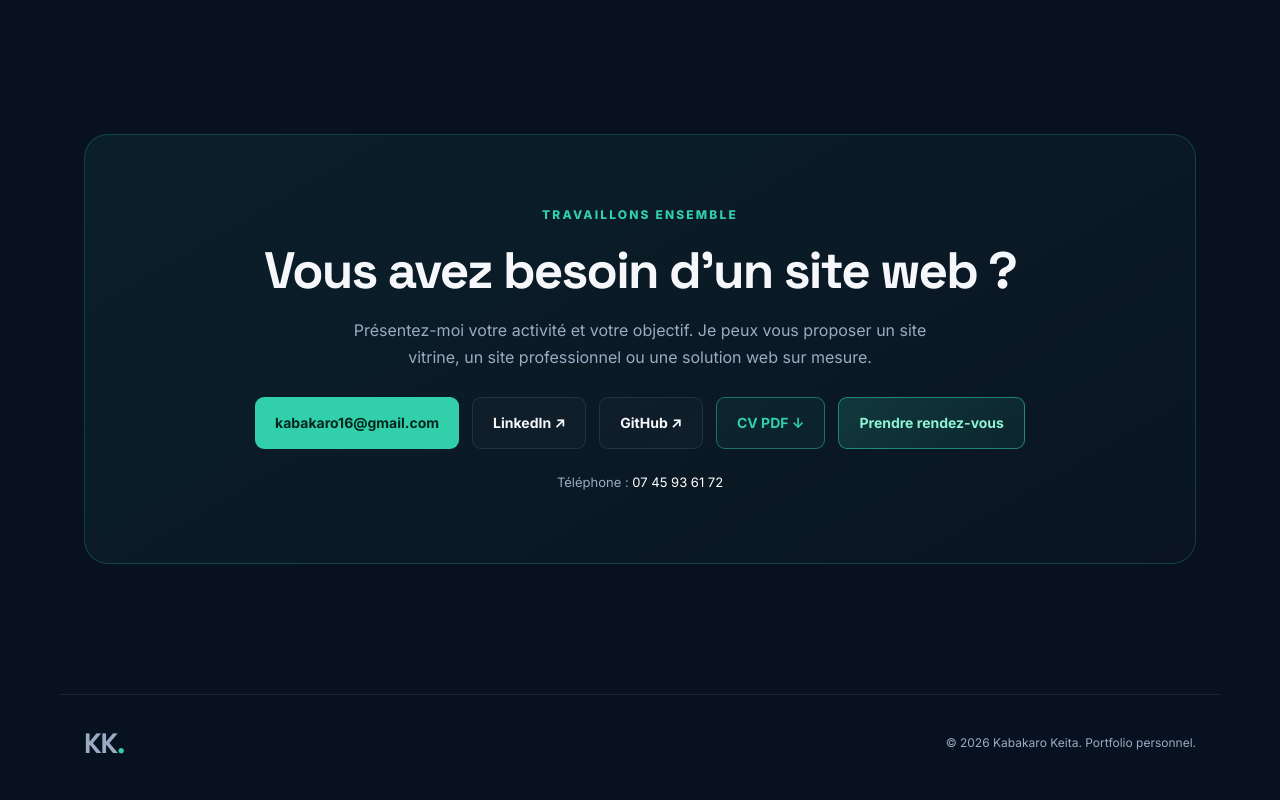
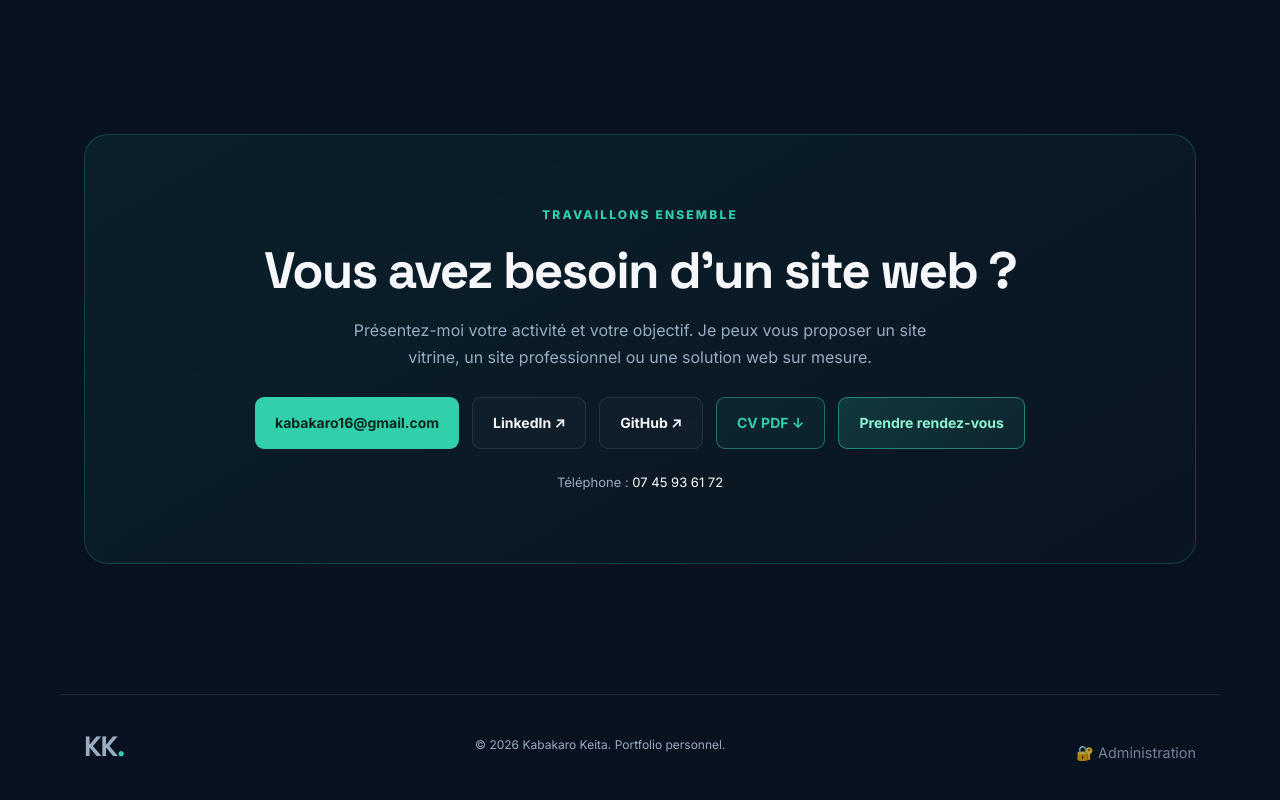
Before and after one commit to kabakaro12/portfolio-kabakaro, a website: page index.html in a window 1280 px wide. Shown: the part 10698-11498 px from the top of the page. Drawn offline with Linux system fonts and the light colour scheme.

Commit message:
Add files via upload

```diff
--- a/index.html
+++ b/index.html
@@ -551,7 +551,12 @@
   <footer>
     <a class="brand" href="#accueil">KK<span>.</span></a>
     <p>© <span id="year"></span> Kabakaro Keita. Portfolio personnel.</p>
-  </footer>
+
+<a href="/admin.html" class="admin-access-link" aria-label="Accéder à l'administration">
+  🔐 Administration
+</a>
+
+</footer>
 
   <script src="script.js"></script>
 </body>
--- a/package.json
+++ b/package.json
@@ -1,8 +1,8 @@
 {
   "name": "kabakaro-portfolio-v15",
-  "version": "16.1.0",
+  "version": "16.2.0",
   "private": true,
-  "description": "Portfolio Kabakaro avec espace admin rendez-vous, Google Calendar/Meet et notifications",
+  "description": "Portfolio Kabakaro avec espace admin rendez-vous et accès Administration depuis le portfolio",
   "engines": {
     "node": "22.x"
   }
--- a/style.css
+++ b/style.css
@@ -315,3 +315,22 @@ footer{max-width:var(--max);margin:auto;padding:30px 24px 50px;border-top:1px so
   .availability-head{align-items:flex-start;flex-direction:column}
   #availabilityStatus{text-align:left}
 }
+
+
+/* Accès discret à l'espace administrateur */
+.admin-access-link{
+  display:inline-flex;
+  align-items:center;
+  gap:.45rem;
+  margin-top:1rem;
+  color:var(--muted, #94a3b8);
+  font-size:.9rem;
+  text-decoration:none;
+  opacity:.75;
+  transition:opacity .2s ease, color .2s ease;
+}
+.admin-access-link:hover,
+.admin-access-link:focus-visible{
+  opacity:1;
+  color:var(--accent, #39d1af);
+}
```
Also changed, not shown: README.md.
